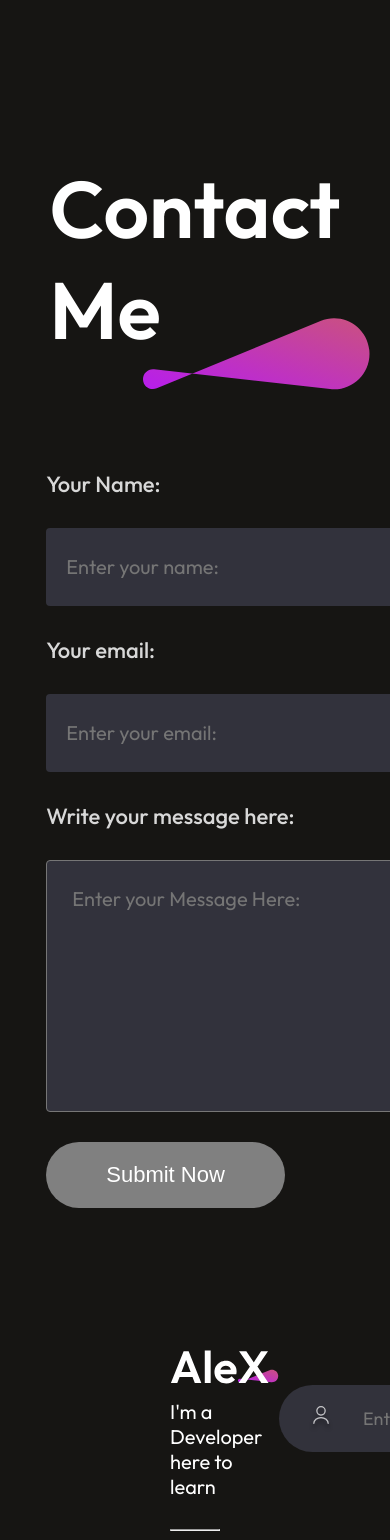
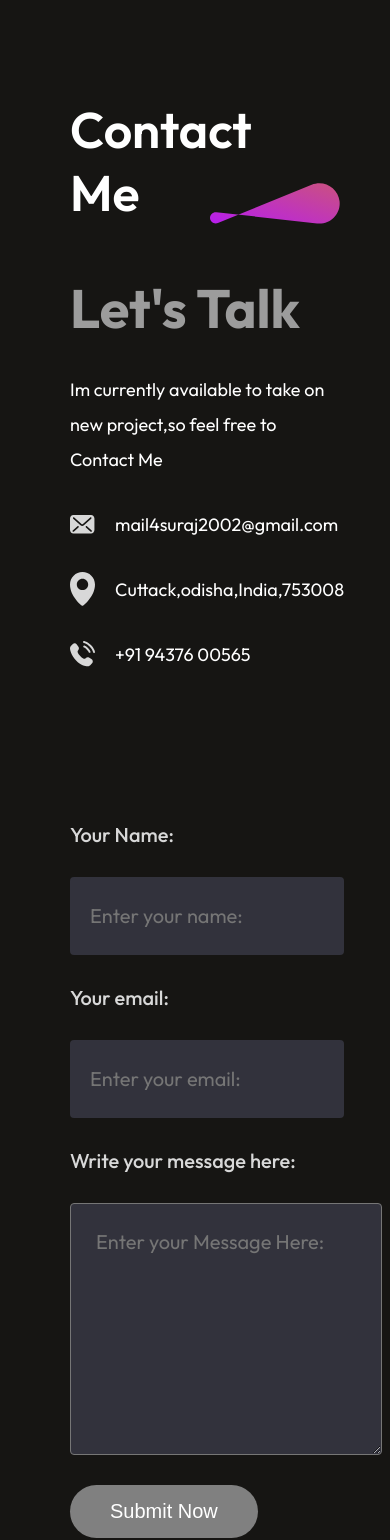
Before and after one commit to yonlysuraj/dev.Suraj, a React (Vite) app: page / in a window 390 px wide. Shown: the part 5308-6848 px from the top of the page. Built offline with nearby package versions, Linux system fonts and the light colour scheme; a web font is replaced by a local one.

Commit message:
Made Contact section reponsive

```diff
--- a/src/components/Contact/Contact.css
+++ b/src/components/Contact/Contact.css
@@ -55,6 +55,11 @@
     color: #d8d8d8;
     font-size: 20px;
 }
+.detail{
+    display: flex;
+    align-items: center;
+    gap: 20px;
+}
 
 .contact-right {
     display: flex;
@@ -106,3 +111,46 @@
     transform: scale(1.1);
     transition: .3s;
 }
+@media (max-width:768px) {
+    .contact{
+        gap: 50px;
+        margin: 50px 70px;
+        align-items: start;
+    }
+    .contact-title h1{
+        padding: 0;
+        font-size: 50px;
+        font-weight: 600;
+    }
+    .contact-title img{
+        width: 130px;
+        margin-right: -20px;
+    }
+    .contact-section{
+        flex-direction: column;
+    }
+    .contact-left h1{
+        font-size: 54px;
+    }
+    .contact-left p{
+        font-size: 18px;
+    }
+    .detail img{
+        width: 25px;
+    }
+    .contact-right label{
+        font-size: 20px;
+    }
+    .contact-right input{
+        width: 100%;
+        font-size: 20px;
+    }
+    .contact-right textarea{
+        width: 95%;
+        font-size: 20px;
+    }
+    .contact-submit{
+        font-size: 20px;
+        padding: 15px 40px;
+    }
+}
```
